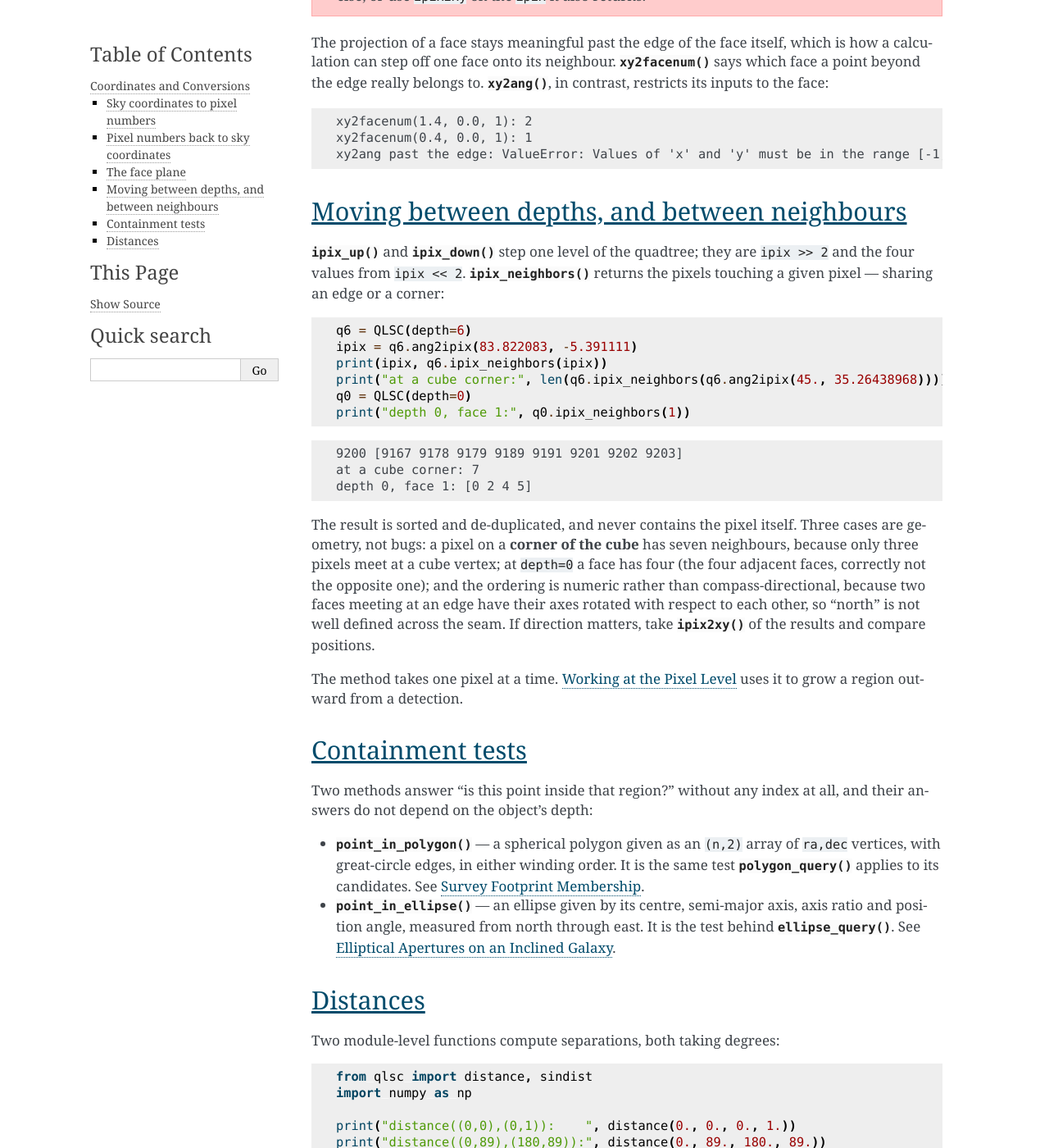
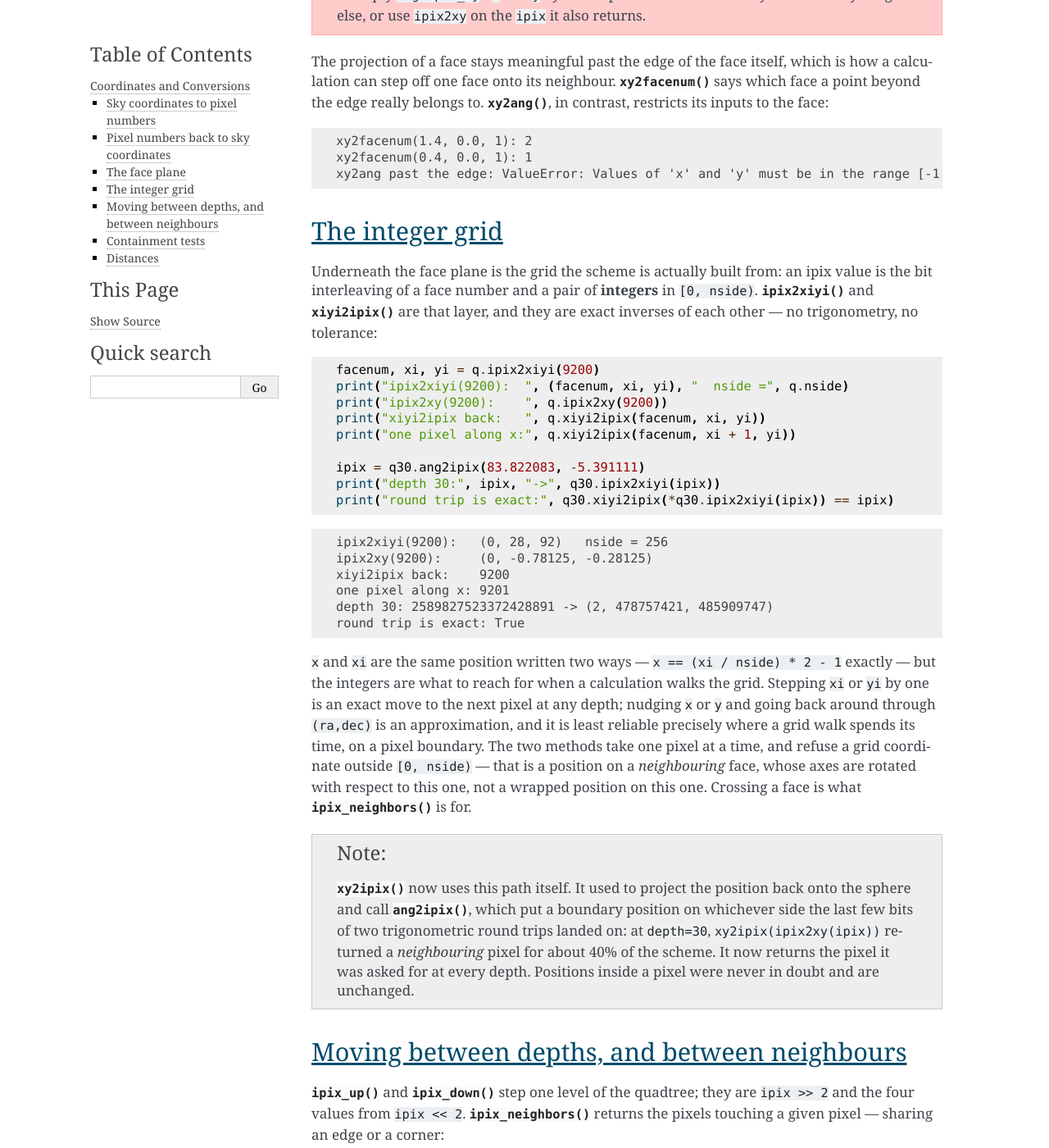
Before and after one commit to demitri/qlsc, a Sphinx documentation site: the page built from docs/user_guide/coordinates.rst, in a window 1280 px wide and 1400 px high, scrolled down 3643 px. Shown: the whole window at 82% size. Built offline with Sphinx 7.4.7, drawn with Linux system fonts in a browser that asks for light colours.

Commit message:
Documenting the integer grid, the neighbourhood ranges, and what they do not promise.
The API reference picks the three new methods up on its own - autoclass with
:members: - so what is added here is the part autodoc cannot supply: where they
sit and when to reach for them.

"The integer grid" in the coordinates guide is the layer under the face plane:
x and xi are the same position written two ways, and the integers are the ones
to walk. It carries the xy2ipix fix as a note, because a reader who relied on
the old behaviour deserves to find out from the page rather than from a diff.

"A cheaper, coarser cut" in the indexing guide sits directly after "How a region
query works", since it is that pipeline with steps 1 and 2 skipped. Its numbers
are the trade, measured: two ranges instead of twenty-four, covering five times
as much sky. The warning about the ranges not being a guaranteed cover is
repeated there rather than left in the docstring - the page is where someone
decides to use it.

Q3C_MAXRAD joins the constants section, since both new pages now refer to it.

Every output block was produced by running the code above it against the
installed package and pasting what it printed; check_example_outputs.py passes
(101 blocks, 0 failures) and a clean sphinx -W build succeeds.

Claude-Session: https://claude.ai/code/session_01MvbgDbGnmZ7FK3ZsVtFEvX

```diff
--- a/docs/user_guide/coordinates.rst
+++ b/docs/user_guide/coordinates.rst
@@ -207,6 +207,58 @@ the face:
 	xy2ang past the edge: ValueError: Values of 'x' and 'y' must be in the range [-1,1]; was given (1.4,0.0).
 
 
+The integer grid
+----------------
+
+Underneath the face plane is the grid the scheme is actually built from: an ipix
+value is the bit interleaving of a face number and a pair of **integers** in
+``[0, nside)``. :py:func:`~qlsc.QLSC.ipix2xiyi` and
+:py:func:`~qlsc.QLSC.xiyi2ipix` are that layer, and they are exact inverses of
+each other — no trigonometry, no tolerance:
+
+.. code-block:: python
+
+	facenum, xi, yi = q.ipix2xiyi(9200)
+	print("ipix2xiyi(9200):  ", (facenum, xi, yi), "  nside =", q.nside)
+	print("ipix2xy(9200):    ", q.ipix2xy(9200))
+	print("xiyi2ipix back:   ", q.xiyi2ipix(facenum, xi, yi))
+	print("one pixel along x:", q.xiyi2ipix(facenum, xi + 1, yi))
+
+	ipix = q30.ang2ipix(83.822083, -5.391111)
+	print("depth 30:", ipix, "->", q30.ipix2xiyi(ipix))
+	print("round trip is exact:", q30.xiyi2ipix(*q30.ipix2xiyi(ipix)) == ipix)
+
+.. code-block:: text
+
+	ipix2xiyi(9200):   (0, 28, 92)   nside = 256
+	ipix2xy(9200):     (0, -0.78125, -0.28125)
+	xiyi2ipix back:    9200
+	one pixel along x: 9201
+	depth 30: 2589827523372428891 -> (2, 478757421, 485909747)
+	round trip is exact: True
+
+``x`` and ``xi`` are the same position written two ways —
+``x == (xi / nside) * 2 - 1`` exactly — but the integers are what to reach for
+when a calculation walks the grid. Stepping ``xi`` or ``yi`` by one is an exact
+move to the next pixel at any depth; nudging ``x`` or ``y`` and going back
+around through ``(ra,dec)`` is an approximation, and it is least reliable
+precisely where a grid walk spends its time, on a pixel boundary. The two
+methods take one pixel at a time, and refuse a grid coordinate outside
+``[0, nside)`` — that is a position on a *neighbouring* face, whose axes are
+rotated with respect to this one, not a wrapped position on this one. Crossing a
+face is what :py:func:`~qlsc.QLSC.ipix_neighbors` is for.
+
+.. note::
+
+	:py:func:`~qlsc.QLSC.xy2ipix` now uses this path itself. It used to
+	project the position back onto the sphere and call
+	:py:func:`~qlsc.QLSC.ang2ipix`, which put a boundary position on whichever
+	side the last few bits of two trigonometric round trips landed on: at
+	``depth=30``, ``xy2ipix(ipix2xy(ipix))`` returned a *neighbouring* pixel for
+	about 40% of the scheme. It now returns the pixel it was asked for at every
+	depth. Positions inside a pixel were never in doubt and are unchanged.
+
+
 Moving between depths, and between neighbours
 ---------------------------------------------
 
```
Also changed, not shown: CHANGELOG.md (+38 -0 lines), docs/api.rst (+7 -0 lines), docs/user_guide/indexing.rst (+50 -0 lines).
